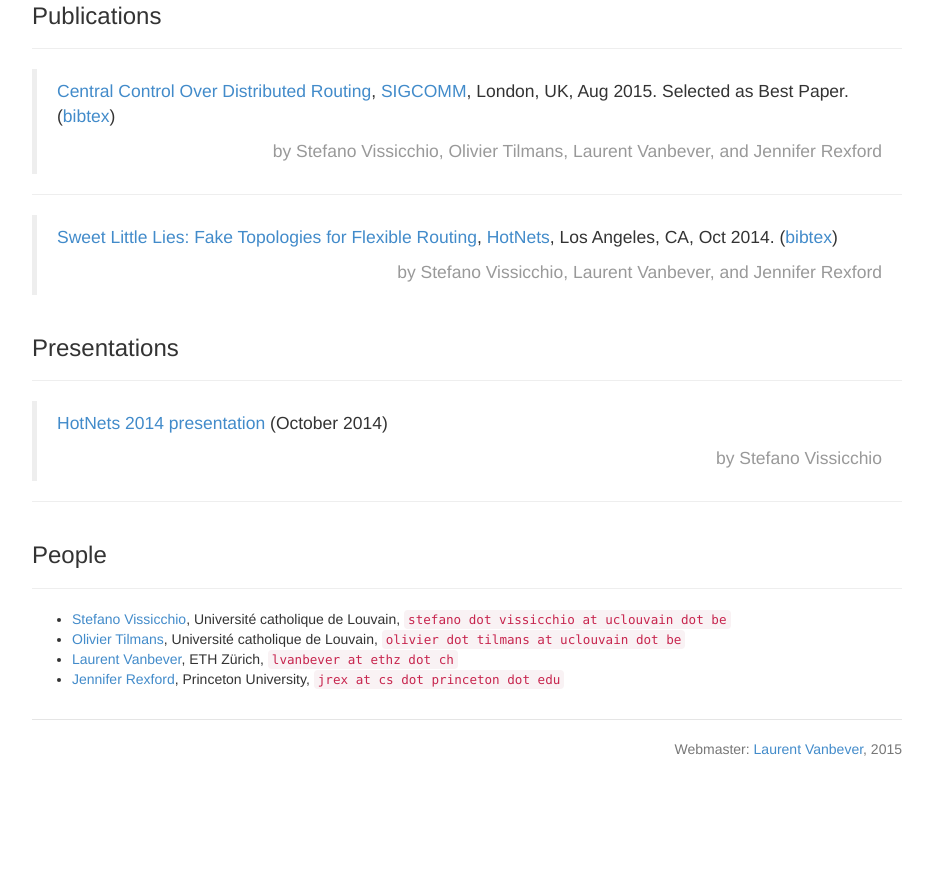
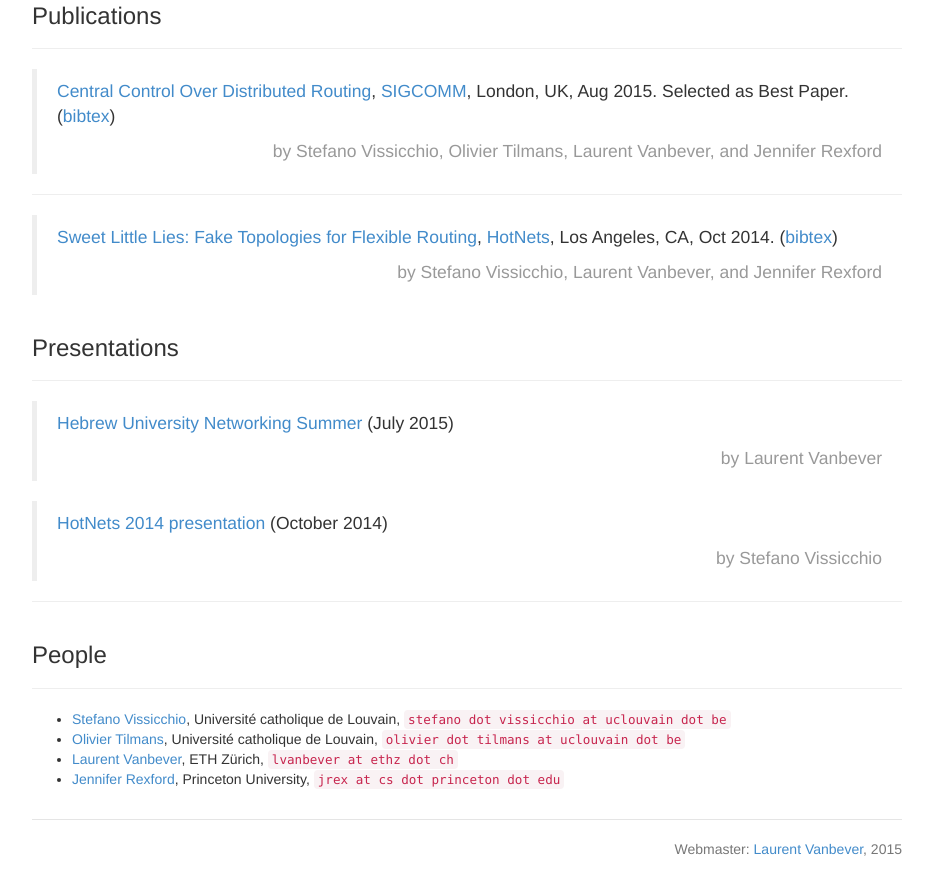
Before and after one commit to Fibbing/fibbing.github.io, a plain HTML site: page index.html in a window 1280 px wide. Shown: the part 3037-3926 px from the top of the page, without its empty margins (173-1106 px from the left). Before the commit the page ends 3826 px from the top, so only its background shows below. Drawn offline with nearby package versions, Linux system fonts and the light colour scheme.

Commit message:
Update index.html

```diff
--- a/index.html
+++ b/index.html
@@ -192,6 +192,11 @@
         </div>
 
         <blockquote>
+          <p><a href="files/one_bird_is_better_than_two_online.pdf">Hebrew University Networking Summer</a> (July 2015)</p>
+          <p class="text-right text-muted">by Laurent Vanbever</p>
+        </blockquote>
+
+        <blockquote>
           <p><a href="files/slides_hotnets14.pdf">HotNets 2014 presentation</a> (October 2014)</p>
           <p class="text-right text-muted">by Stefano Vissicchio</p>
         </blockquote>
```
